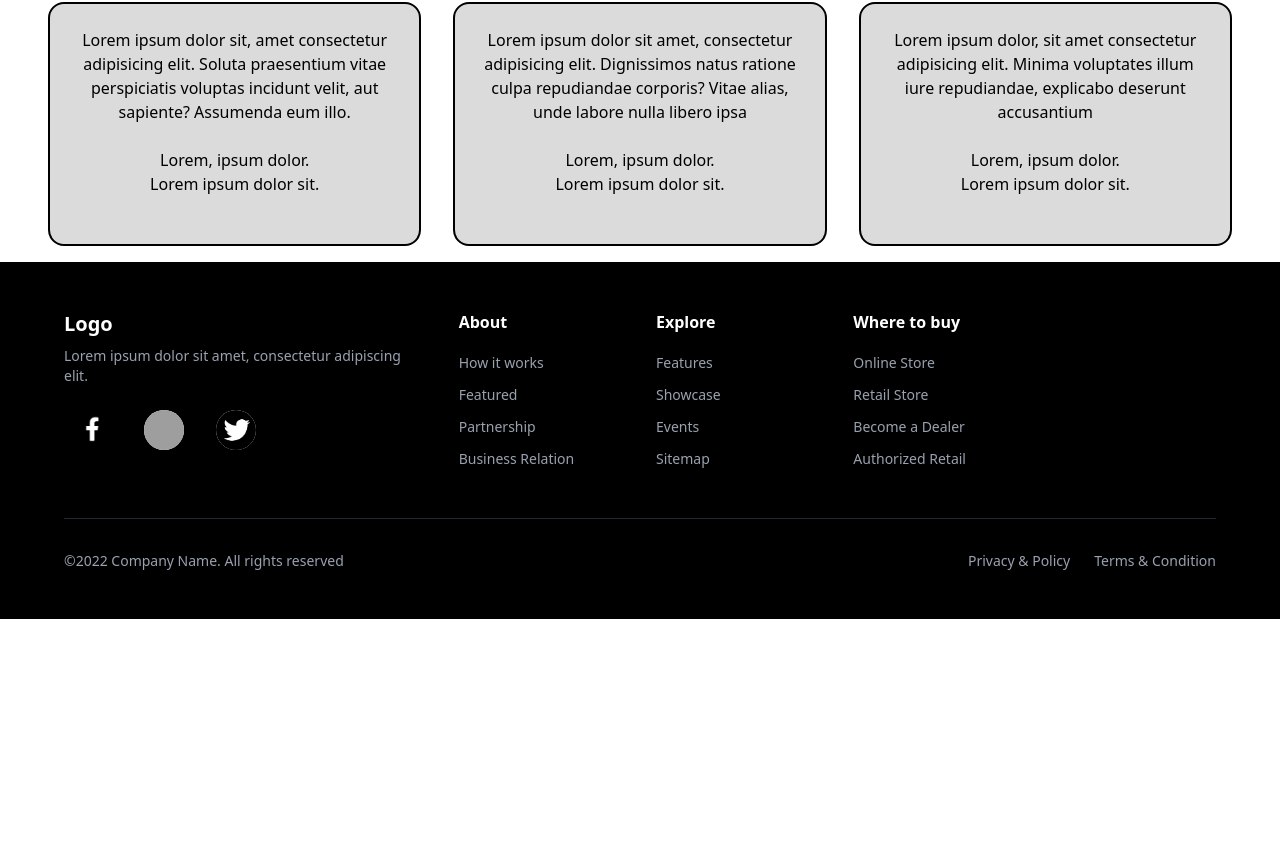
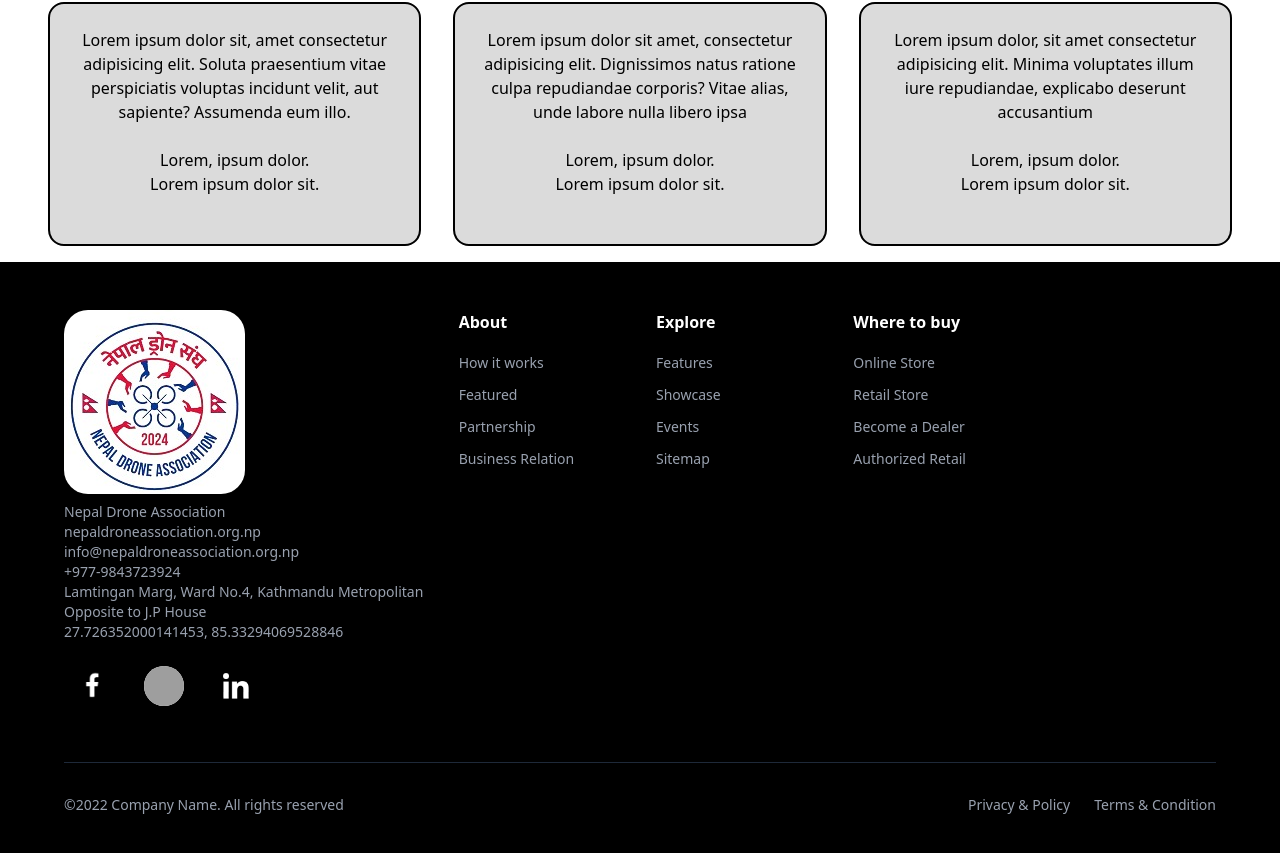
Before and after one commit to Robotics-Academy-of-Nepal/Nepal-Drone_Association, a React (Vite) app: page /#/ in a window 1280 px wide. Shown: the part 2304-3157 px from the top of the page. Before the commit the page ends 2923 px from the top, so only its background shows below. Built offline with nearby package versions, Linux system fonts and the light colour scheme; grey boxes are pictures that could not be loaded.

Commit message:
commitment

```diff
--- a/src/Footer.jsx
+++ b/src/Footer.jsx
@@ -2,6 +2,8 @@ import React from 'react';
 import facebook from './assets/facebook.png';
 import instagram from './assets/instagram.png';
 import twitter from './assets/twitter.png';
+import linkedin from './assets/linkedin.jpg';
+import NDA from './assets/NDA.jpg';
 
 const Footer = () => {
   const footerLinks = {
@@ -41,9 +43,16 @@ const Footer = () => {
           {/* Logo and Social Section */}
           <div className="lg:col-span-2">
             <div className="mb-4">
-              <h2 className="text-xl font-bold">Logo</h2>
+              <img src={NDA} className="rounded-3xl"></img>
               <p className="text-gray-400 mt-2 text-sm">
-                Lorem ipsum dolor sit amet, consectetur adipiscing elit.
+              Nepal Drone Association<br></br>
+              nepaldroneassociation.org.np<br></br>
+              info@nepaldroneassociation.org.np<br></br>
+              +977-9843723924<br></br>
+              Lamtingan Marg, Ward No.4, Kathmandu Metropolitan<br></br>
+              Opposite to J.P House<br></br>
+              27.726352000141453, 85.33294069528846<br></br>
+
               </p>
             </div>
             <div className="flex space-x-4">
@@ -54,7 +63,7 @@ const Footer = () => {
                 <img src={instagram} className="w-10 h-10 bg-white rounded-full"></img>
               </a>
               <a href="#" className="p-2 rounded-full">
-                <img src={twitter} className="w-10 h-10 bg-white rounded-full"></img>
+                <img src={linkedin} className="w-10 h-10 rounded-full"></img>
               </a>
             </div>
           </div>
```
Also changed, not shown: src/assets/NDA.jpg (added), src/assets/linkedin.jpg (added).
